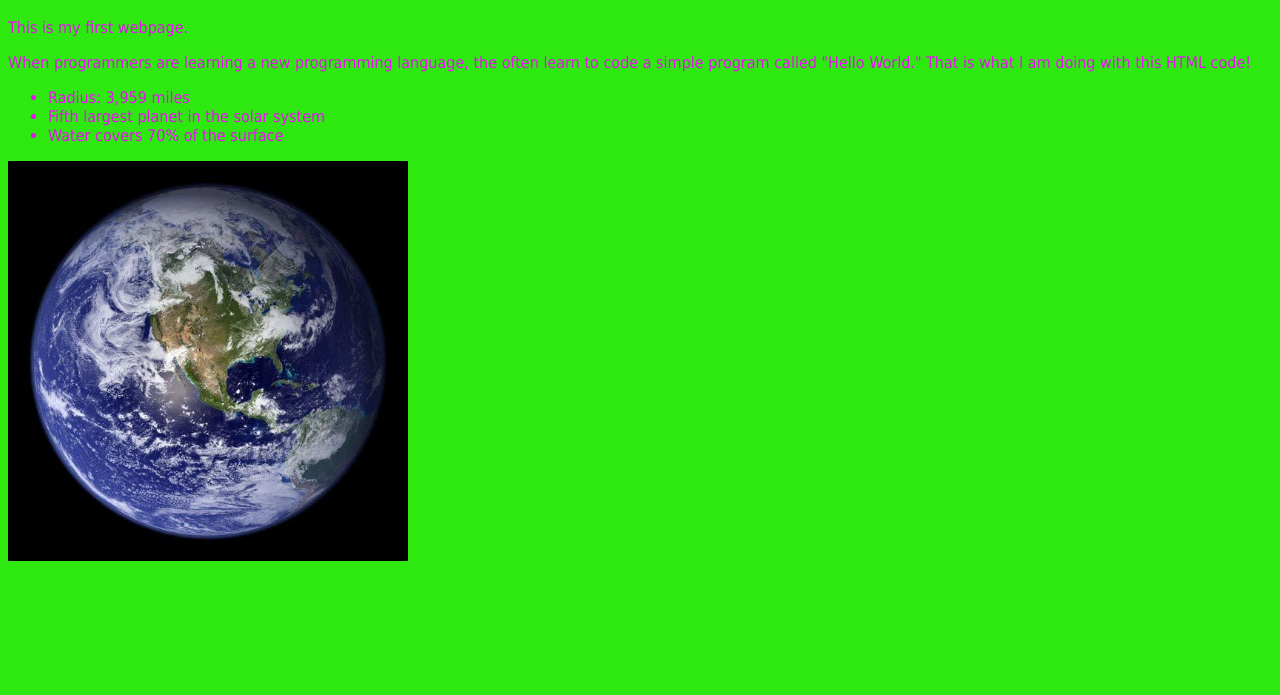
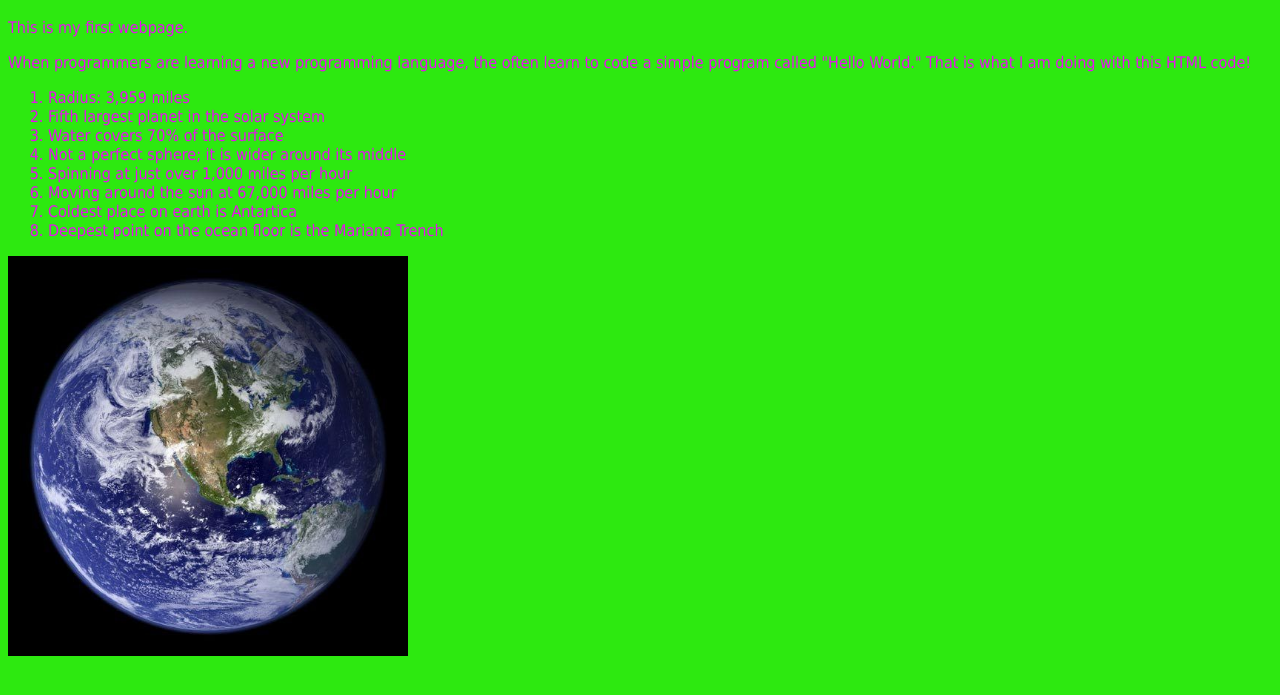
Before and after one commit to dbowyer-pvcc/dbowyer-pvcc.github.io, a plain HTML site: page helloworld.html in a window 1280 px wide. Shown: the part 49-744 px from the top of the page. Drawn offline with Linux system fonts and the light colour scheme.

Commit message:
Add files via upload

```diff
--- a/helloworld.html
+++ b/helloworld.html
@@ -14,11 +14,16 @@
             the often learn to code a simple program called "Hello World."
             That is what I am doing with this HTML code!
         </p>
-    <ul>
+    <ol>
         <li>Radius: 3,959 miles</li>
         <li>Fifth largest planet in the solar system</li>
         <li>Water covers 70% of the surface</li>
-    </ul>
+        <li>Not a perfect sphere; it is wider around its middle</li>
+        <li>Spinning at just over 1,000 miles per hour</li>
+        <li>Moving around the sun at 67,000 miles per hour</li>
+        <li>Coldest place on earth is Antartica</li>
+        <li>Deepest point on the ocean floor is the Mariana Trench</li>
+    </ol>
         <img src="world.jpg" width="400"/>
     </body>
 </html>
```
